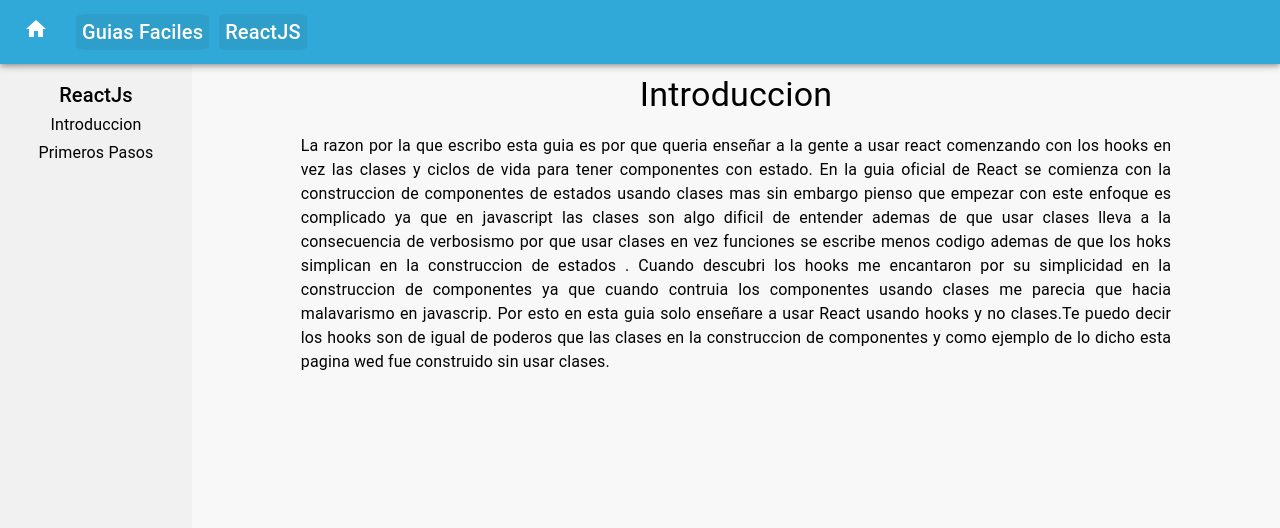
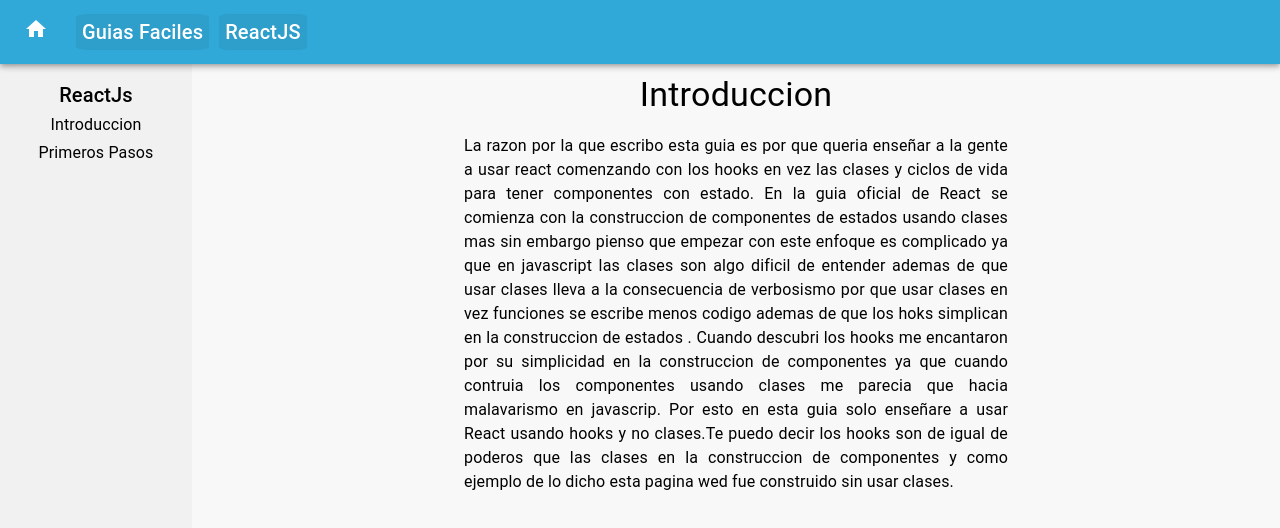
Before and after one commit to RotomFormProgramador/Apuntes, a React (Create React App) app in the folder client/: page /ReactJS in a window 1280 px wide. Shown: the top 528 px of the page. Built offline with nearby package versions, Linux system fonts and the light colour scheme.

Commit message:
code-wed

```diff
--- a/client/package.json
+++ b/client/package.json
@@ -10,7 +10,8 @@
     "react": "^16.12.0",
     "react-dom": "^16.12.0",
     "react-router-dom": "^5.1.2",
-    "react-scripts": "3.3.1"
+    "react-scripts": "3.3.1",
+    "react-syntax-highlighter": "^12.2.1"
   },
   "scripts": {
     "start": "react-scripts start",
--- a/client/src/component/css/Home.css
+++ b/client/src/component/css/Home.css
@@ -12,9 +12,7 @@
     justify-content: center;
 }
 
-.cont-2 {
 
-}
 
 .info {
     padding:15px;
--- a/client/src/component/css/ReactJS.css
+++ b/client/src/component/css/ReactJS.css
@@ -3,6 +3,12 @@
     flex-grow: 1;
     display: flex;
 
+}
+
+.indice {
+    display: block;
+    text-decoration: none;
+    color:black;
 }
 
 .content {
@@ -11,16 +17,15 @@
 }
 
 .documentation{
+    display: flex;
+    flex-direction: column;
     width: 85%;
     background-color: rgb(248, 248, 248);
+    align-items: center;
 }
 
 
-.indice {
-    display: block;
-    text-decoration: none;
-    color:black;
-}
+
 
 .indice:hover {
     background-color: rgba(0, 0, 0, 0.041);
--- a/client/src/component/document/reactjs/Index.css
+++ b/client/src/component/document/reactjs/Index.css
@@ -1,8 +1,3 @@
 .Introduccion {
-    display: flex;
-    align-items: center;
-    flex-direction:column;
+
 }
-.cont-1{
-    width: 80%;
-}
--- a/client/src/component/document/reactjs/Introduccion.js
+++ b/client/src/component/document/reactjs/Introduccion.js
@@ -5,7 +5,7 @@ import   "./Index.css"
 
 export default function Introduccion (){
     return(
-        <div className="Introduccion">
+        <div className="cont Introduccion">
         <Typography style={{fontSize:"bold",marginTop:"10px"}}
          className="Titulo" variant="h4" align="center">
         Introduccion
--- a/client/src/component/document/reactjs/PrimerosPasos.js
+++ b/client/src/component/document/reactjs/PrimerosPasos.js
@@ -1,10 +1,38 @@
 import React from "react"
+import { Typography } from '@material-ui/core';
+import   "./Index.css"
+
+import { Prism as SyntaxHighlighter } from 'react-syntax-highlighter';
+import { tomorrow } from 'react-syntax-highlighter/dist/esm/styles/prism';
+const Prueva = () => {
+  const codeString = '(num) => num + 1';
+  return (
+    <SyntaxHighlighter language="javascript" style={tomorrow}>
+      {codeString}
+    </SyntaxHighlighter>
+  );
+};
+
 
 function PrimerosPasos (){
     return(
-        <div className="PrimerosPasos">
-        PrimerosPasos
+
+         <div className="cont PrimerosPasos">
+        <Typography style={{fontSize:"bold",marginTop:"10px"}}
+         className="Titulo" variant="h4" align="center">
+        Primeros Pasos
+        </Typography>
+        <br/>
+        <div className="cont-1">
+        <Typography display="block" align="justify" variant="body1">
+
+        </Typography>
+
         </div>
+        <Prueva/>
+
+        </div>
+
     )
 }
 
```
Also changed, not shown: 1 other file (tests, documents, lock files or other folders).
